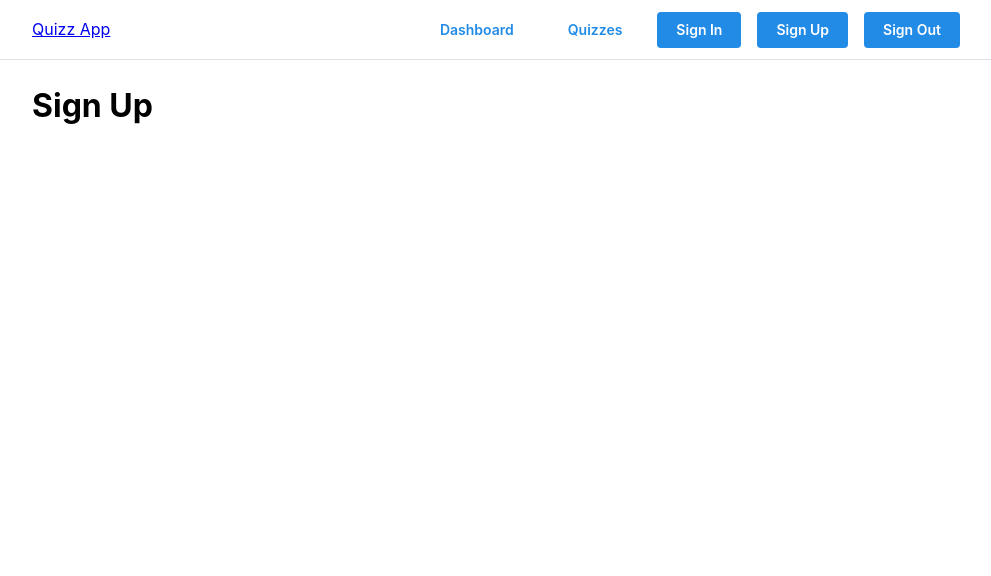
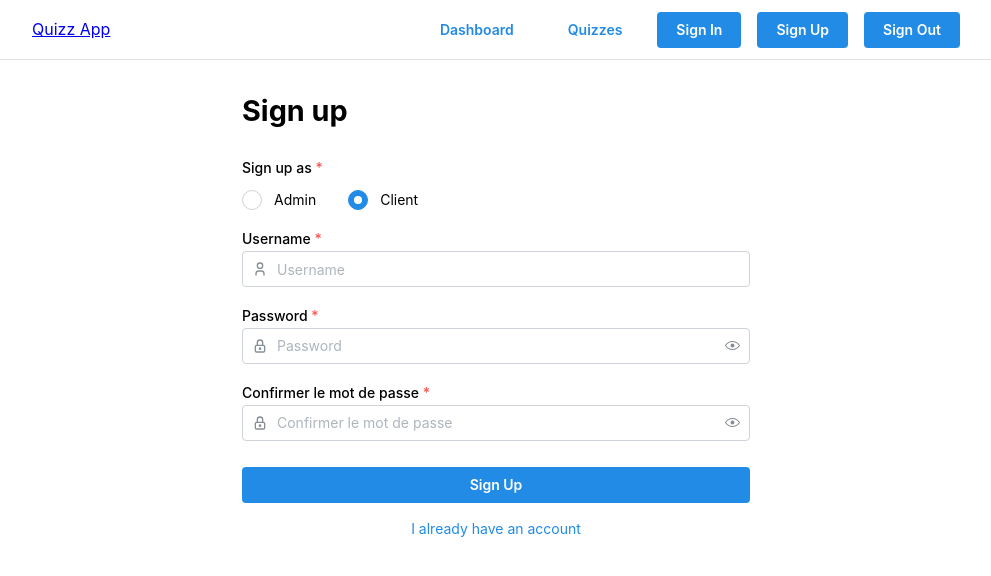
Before and after one commit to mustaphaboudouch/realtime-quiz, a React (Vite) app in the folder client/: page /sign-up in a window 1280 px wide. Shown: the top 576 px of the page, without its empty margins (144-1135 px from the left). Built offline with nearby package versions, Linux system fonts and the light colour scheme; no server answers.

Commit message:
feat: implement user full auth client side

```diff
--- a/client/package.json
+++ b/client/package.json
@@ -14,11 +14,13 @@
 		"@mantine/form": "^7.5.3",
 		"@mantine/hooks": "^7.5.3",
 		"@mantine/notifications": "^7.5.3",
+		"@tabler/icons-react": "^2.47.0",
 		"@tanstack/react-query": "^5.22.2",
 		"@tanstack/react-router": "^1.16.6",
 		"axios": "^1.6.7",
 		"react": "^18.2.0",
-		"react-dom": "^18.2.0"
+		"react-dom": "^18.2.0",
+		"zod": "^3.22.4"
 	},
 	"devDependencies": {
 		"@types/react": "^18.2.56",
--- a/client/src/layouts/auth-layout.tsx
+++ b/client/src/layouts/auth-layout.tsx
@@ -12,7 +12,7 @@ const AuthLayout = () => {
 				</Container>
 			</AppShell.Header>
 			<AppShell.Main>
-				<Container>
+				<Container size='xs' py='xl'>
 					<Outlet />
 				</Container>
 			</AppShell.Main>
--- a/client/src/layouts/sign-out-button.tsx
+++ b/client/src/layouts/sign-out-button.tsx
@@ -1,7 +1,24 @@
 import { Button } from '@mantine/core';
+import { useMutation } from '@tanstack/react-query';
+import { useNavigate } from '@tanstack/react-router';
+import axios from 'axios';
 
 const SignOutButton = () => {
-	return <Button>Sign Out</Button>;
+	const navigate = useNavigate();
+
+	const mutation = useMutation({
+		mutationFn: async () => {
+			return axios.post('http://127.0.0.1:3000/sign-out');
+		},
+		onSuccess: () => {
+			navigate({
+				to: '/sign-in',
+				replace: true,
+			});
+		},
+	});
+
+	return <Button onClick={() => mutation.mutate()}>Sign Out</Button>;
 };
 
 export { SignOutButton };
--- a/client/src/main.tsx
+++ b/client/src/main.tsx
@@ -2,6 +2,7 @@ import React from 'react';
 import ReactDOM from 'react-dom/client';
 import { QueryClient, QueryClientProvider } from '@tanstack/react-query';
 import { MantineProvider } from '@mantine/core';
+import { Notifications } from '@mantine/notifications';
 import { Router } from './router.tsx';
 
 import '@mantine/core/styles.css';
@@ -12,6 +13,7 @@ const queryClient = new QueryClient();
 ReactDOM.createRoot(document.getElementById('root')!).render(
 	<React.StrictMode>
 		<MantineProvider>
+			<Notifications position='top-right' />
 			<QueryClientProvider client={queryClient}>
 				<Router />
 			</QueryClientProvider>
--- a/client/src/pages/sign-in.tsx
+++ b/client/src/pages/sign-in.tsx
@@ -1,11 +1,96 @@
-import { createRoute } from '@tanstack/react-router';
+import { Link, createRoute, useNavigate } from '@tanstack/react-router';
+import {
+	Anchor,
+	Button,
+	PasswordInput,
+	Stack,
+	TextInput,
+	Title,
+} from '@mantine/core';
+import { IconLock, IconUser } from '@tabler/icons-react';
+import { useForm, zodResolver } from '@mantine/form';
+import { useMutation } from '@tanstack/react-query';
+import { notifications } from '@mantine/notifications';
+import axios from 'axios';
+import { z } from 'zod';
 import { AuthLayoutRoute } from '../layouts/auth-layout';
 
+const schema = z.object({
+	username: z.string().min(4),
+	password: z.string().min(6),
+});
+
 const SignIn = () => {
+	const navigate = useNavigate({ from: '/sign-in' });
+
+	const form = useForm({
+		initialValues: {
+			username: '',
+			password: '',
+		},
+		validate: zodResolver(schema),
+	});
+
+	const mutation = useMutation({
+		mutationFn: async (data: unknown) => {
+			return axios.post('http://127.0.0.1:3000/sign-in', data);
+		},
+		onSuccess: () => {
+			navigate({
+				to: '/',
+				replace: true,
+			});
+		},
+		onError: () => {
+			notifications.show({
+				message: 'Invalid credentials',
+				color: 'red',
+			});
+		},
+	});
+
+	function onSubmit() {
+		const validation = form.validate();
+		if (!validation.hasErrors) {
+			mutation.mutate(form.values);
+		}
+	}
+
 	return (
-		<div>
-			<h1>Sign In</h1>
-		</div>
+		<Stack>
+			<Title order={1} size='1.8rem' mb='xs'>
+				Sign in
+			</Title>
+
+			<TextInput
+				label='Username'
+				placeholder='Username'
+				leftSection={<IconUser size='1rem' />}
+				withAsterisk
+				{...form.getInputProps('username')}
+			/>
+			<PasswordInput
+				label='Password'
+				placeholder='Password'
+				leftSection={<IconLock size='1rem' />}
+				withAsterisk
+				{...form.getInputProps('password')}
+			/>
+
+			<Button mt='xs' onClick={onSubmit} loading={mutation.isPending}>
+				Sign In
+			</Button>
+
+			<Anchor
+				component={Link}
+				preload={false}
+				to='/sign-up'
+				size='sm'
+				style={{ textAlign: 'center' }}
+			>
+				Create a new account
+			</Anchor>
+		</Stack>
 	);
 };
 
--- a/client/src/pages/sign-up.tsx
+++ b/client/src/pages/sign-up.tsx
@@ -1,11 +1,126 @@
-import { createRoute } from '@tanstack/react-router';
+import { Link, createRoute, useNavigate } from '@tanstack/react-router';
+import {
+	Anchor,
+	Button,
+	Group,
+	PasswordInput,
+	Radio,
+	Stack,
+	TextInput,
+	Title,
+} from '@mantine/core';
+import { IconLock, IconUser } from '@tabler/icons-react';
+import { z } from 'zod';
 import { AuthLayoutRoute } from '../layouts/auth-layout';
+import { useForm, zodResolver } from '@mantine/form';
+import axios from 'axios';
+import { useMutation } from '@tanstack/react-query';
+import { notifications } from '@mantine/notifications';
+
+const schema = z
+	.object({
+		role: z.enum(['ADMIN', 'CLIENT']),
+		username: z.string().min(4),
+		password: z.string().min(6),
+		passwordConfirm: z.string().min(6),
+	})
+	.refine((data) => data.password === data.passwordConfirm, {
+		message: 'Passwords do not match',
+		path: ['passwordConfirm'],
+	});
 
 const SignUp = () => {
+	const navigate = useNavigate({ from: '/sign-up' });
+
+	const form = useForm({
+		initialValues: {
+			role: 'CLIENT',
+			username: '',
+			password: '',
+			passwordConfirm: '',
+		},
+		validate: zodResolver(schema),
+	});
+
+	const mutation = useMutation({
+		mutationFn: async (data: unknown) => {
+			return axios.post('http://127.0.0.1:3000/sign-up', data);
+		},
+		onSuccess: () => {
+			notifications.show({
+				title: 'Signed up successfully',
+				message: 'Sign in with your username and password',
+			});
+			navigate({ to: '/sign-in' });
+		},
+		onError: () => {
+			notifications.show({
+				message: 'Invalid inputs',
+				color: 'red',
+			});
+		},
+	});
+
+	function onSubmit() {
+		const validation = form.validate();
+		if (!validation.hasErrors) {
+			const { passwordConfirm: _, ...values } = form.values;
+			mutation.mutate(values);
+		}
+	}
+
 	return (
-		<div>
-			<h1>Sign Up</h1>
-		</div>
+		<Stack>
+			<Title order={1} size='1.8rem' mb='xs'>
+				Sign up
+			</Title>
+
+			<Radio.Group
+				label='Sign up as'
+				withAsterisk
+				{...form.getInputProps('role')}
+			>
+				<Group mt='xs' gap='xl'>
+					<Radio value='ADMIN' label='Admin' />
+					<Radio value='CLIENT' label='Client' />
+				</Group>
+			</Radio.Group>
+			<TextInput
+				label='Username'
+				placeholder='Username'
+				leftSection={<IconUser size='1rem' />}
+				withAsterisk
+				{...form.getInputProps('username')}
+			/>
+			<PasswordInput
+				label='Password'
+				placeholder='Password'
+				leftSection={<IconLock size='1rem' />}
+				withAsterisk
+				{...form.getInputProps('password')}
+			/>
+			<PasswordInput
+				label='Confirmer le mot de passe'
+				placeholder='Confirmer le mot de passe'
+				leftSection={<IconLock size='1rem' />}
+				withAsterisk
+				{...form.getInputProps('passwordConfirm')}
+			/>
+
+			<Button mt='xs' onClick={onSubmit} loading={mutation.isPending}>
+				Sign Up
+			</Button>
+
+			<Anchor
+				component={Link}
+				preload={false}
+				to='/sign-in'
+				size='sm'
+				style={{ textAlign: 'center' }}
+			>
+				I already have an account
+			</Anchor>
+		</Stack>
 	);
 };
 
--- a/client/src/router.tsx
+++ b/client/src/router.tsx
@@ -2,6 +2,9 @@ import {
 	RouterProvider as TanstackRouterProvider,
 	createRouter,
 } from '@tanstack/react-router';
+import axios from 'axios';
+import { useQuery } from '@tanstack/react-query';
+import { User } from './types';
 
 import { RootLayoutRoute } from './layouts/root-layout';
 import { AuthLayoutRoute } from './layouts/auth-layout';
@@ -34,7 +37,19 @@ declare module '@tanstack/react-router' {
 }
 
 const Router = () => {
-	return <TanstackRouterProvider router={router} />;
+	const { data, isLoading } = useQuery({
+		queryKey: ['me'],
+		queryFn: async () => {
+			return axios.get('http://127.0.0.1:3000/me');
+		},
+		retry: false,
+	});
+
+	const user = data as User | null | undefined;
+
+	return (
+		!isLoading && <TanstackRouterProvider router={router} context={{ user }} />
+	);
 };
 
 export { Router };
```
Also changed, not shown: 1 other file (tests, documents, lock files or other folders).
